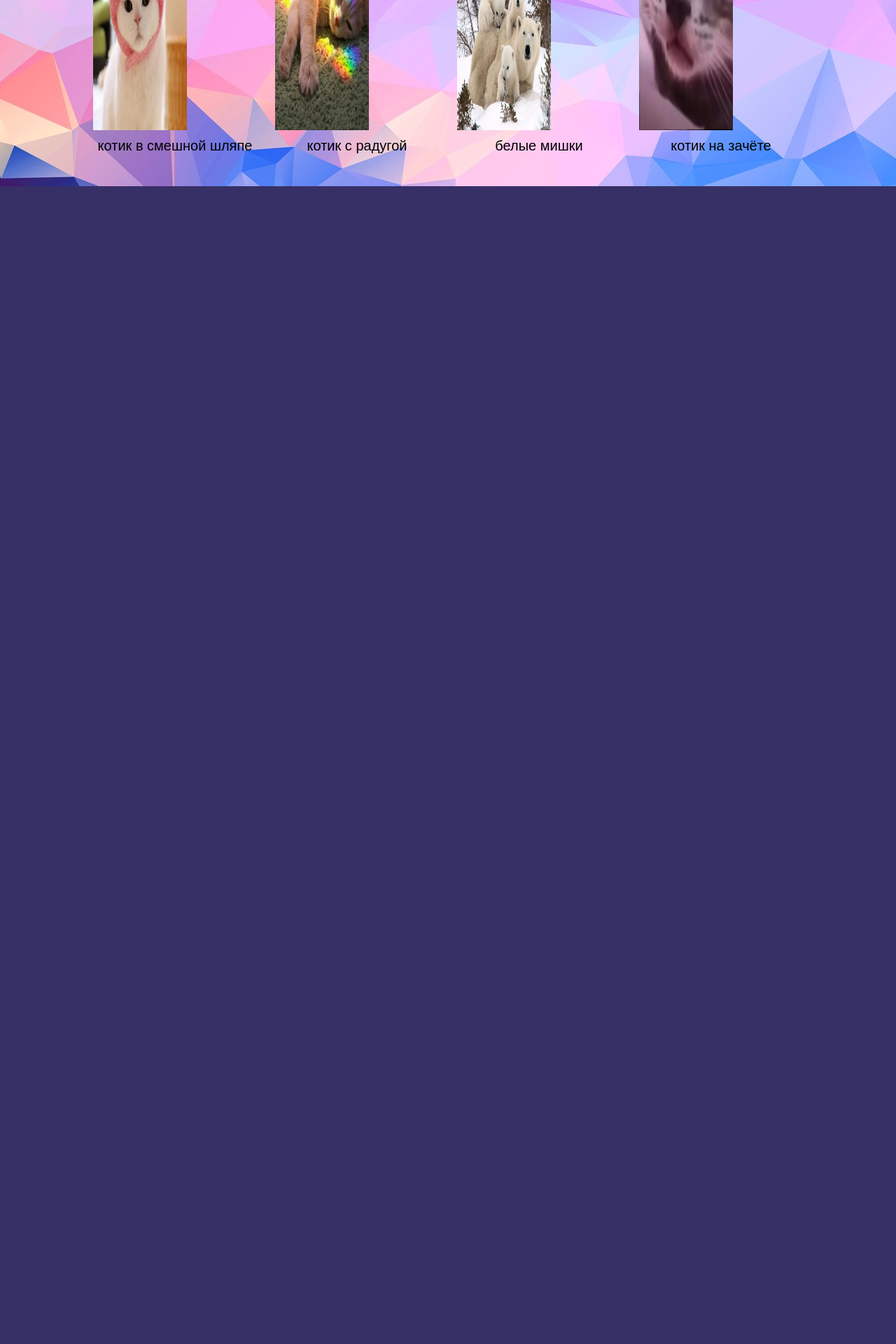
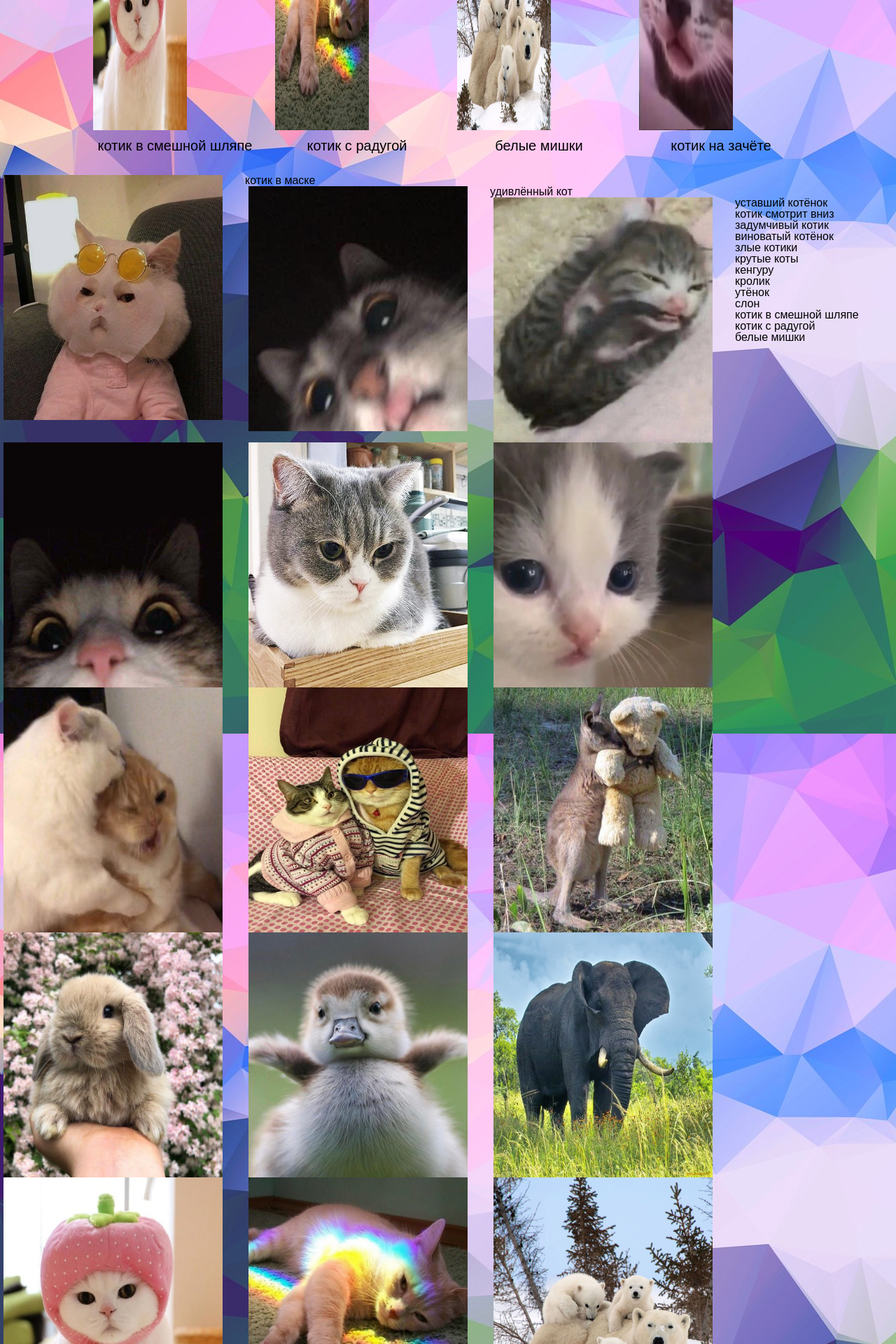
Before and after one commit to Dnexit/MVC-lab-1, a PHP site: page /gallery in a window 1280 px wide. Shown: the part 1512-3432 px from the top of the page at 70% size. Before the commit the page ends 1778 px from the top, so only its background shows below. Run offline with PHP 8.4, Linux system fonts and the light colour scheme.

Commit message:
Коммит тест

```diff
--- a/app/controllers/GalleryController.php
+++ b/app/controllers/GalleryController.php
@@ -6,10 +6,14 @@ use app\core\Controller;
 
 class GalleryController extends Controller
 {
+    private $photoNames;
 
     public function indexAction(){
+        $photoNames = $this->model->getPhotoNames();
+
         $vars = [
-
+            "photoNames" => $photoNames,
+            "menuIndex" => 5
         ];
 
         $this->view->render("Фотографии", $vars);
--- /dev/null
+++ b/app/models/GalleryModel.php
@@ -0,0 +1,33 @@
+<?php
+
+namespace app\models;
+
+use app\core\Model;
+
+class GalleryModel extends Model {
+    private $photoNames;
+
+    public function generatePhotoNames(){
+
+        $this->photoNames["public/img/gallery/(1).jpg"] = "котик в маске";
+        $this->photoNames["public/img/gallery/(2).jpg"] = "удивлённый кот";
+        $this->photoNames["public/img/gallery/(3).jpg"] = "уставший котёнок";
+        $this->photoNames["public/img/gallery/(4).jpg"] = "котик смотрит вниз";
+        $this->photoNames["public/img/gallery/(5).jpg"] = "задумчивый котик";
+        $this->photoNames["public/img/gallery/(6).jpg"] = "виноватый котёнок";
+        $this->photoNames["public/img/gallery/(7).jpg"] = "злые котики";
+        $this->photoNames["public/img/gallery/(8).jpg"] = "крутые коты";
+        $this->photoNames["public/img/gallery/(9).jpg"] = "кенгуру";
+        $this->photoNames["public/img/gallery/(10).jpg"] = "кролик";
+        $this->photoNames["public/img/gallery/(11).jpg"] = "утёнок";
+        $this->photoNames["public/img/gallery/(12).jpg"] = "слон";
+        $this->photoNames["public/img/gallery/(13).jpg"] = "котик в смешной шляпе";
+        $this->photoNames["public/img/gallery/(14).jpg"] = "котик с радугой";
+        $this->photoNames["public/img/gallery/(15).jpg"] = "белые мишки";
+    }
+
+    public function getPhotoNames() {
+        $this->generatePhotoNames();
+        return $this->photoNames;
+    }
+}
--- a/app/views/gallery/index.php
+++ b/app/views/gallery/index.php
@@ -9,4 +9,14 @@
     <img class="overlay__photo" src="http://<?= $_SERVER["SERVER_NAME"]; ?>/public/img/gallery/(4).jpg">
     <div class="overlay__arrow overlay__arrow--right"></div>
 </div>
+<?php
+$i = 0;
+foreach ($photoNames as $photoSrc => $name):
+    $i++;
+    ?>
+    <figure>
+        <img class='foto_img' data-img-id=<?= $i - 1 ?> title='<?= $name ?>' src='<?= $photoSrc ?>'>
+        <figcaption><?= $name ?></figcaption>
+    </figure>
+<?php endforeach; ?>
 <script src="http://<?= $_SERVER["SERVER_NAME"]; ?>/public/js/gallery.js" defer></script>
```
